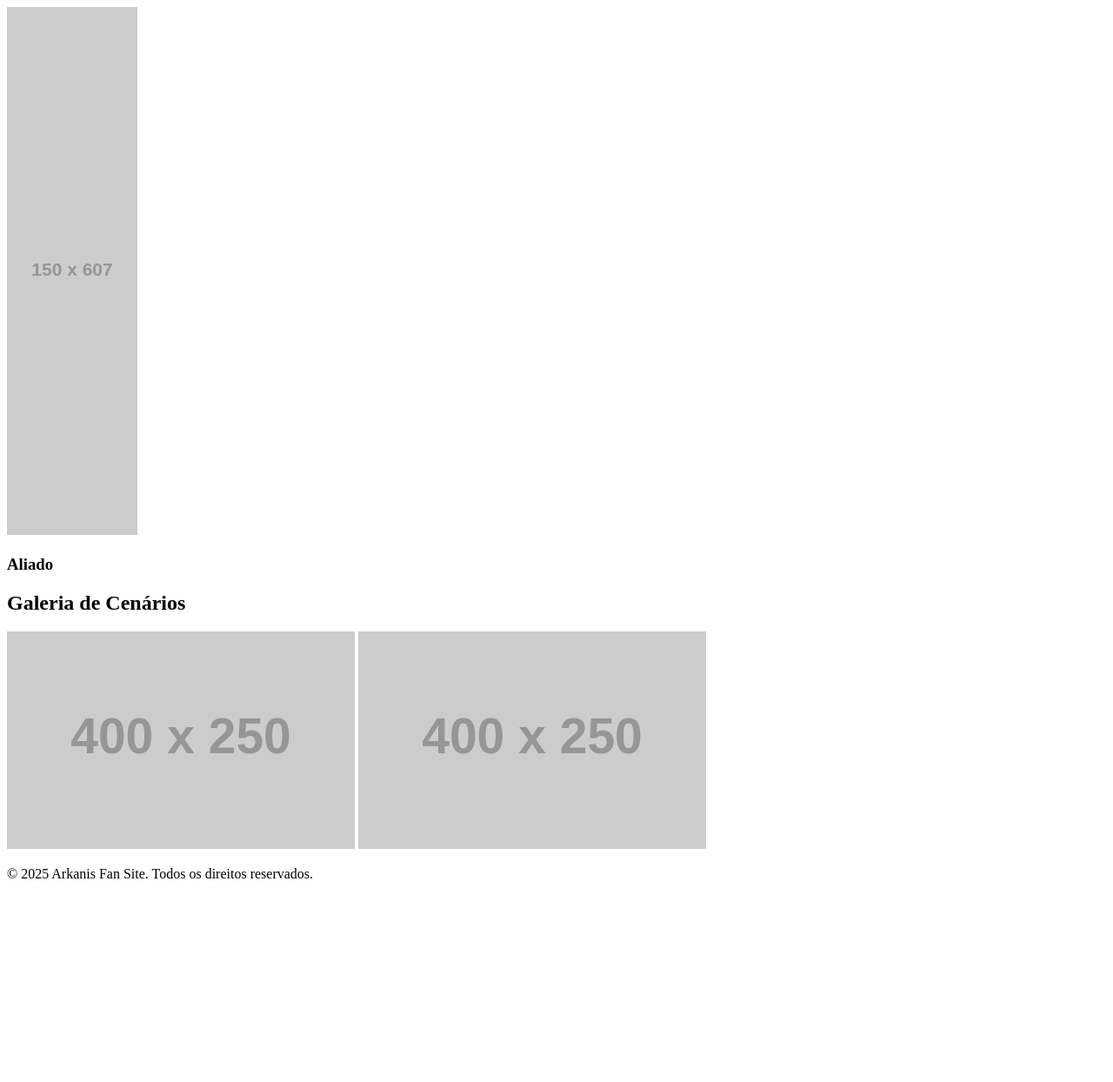
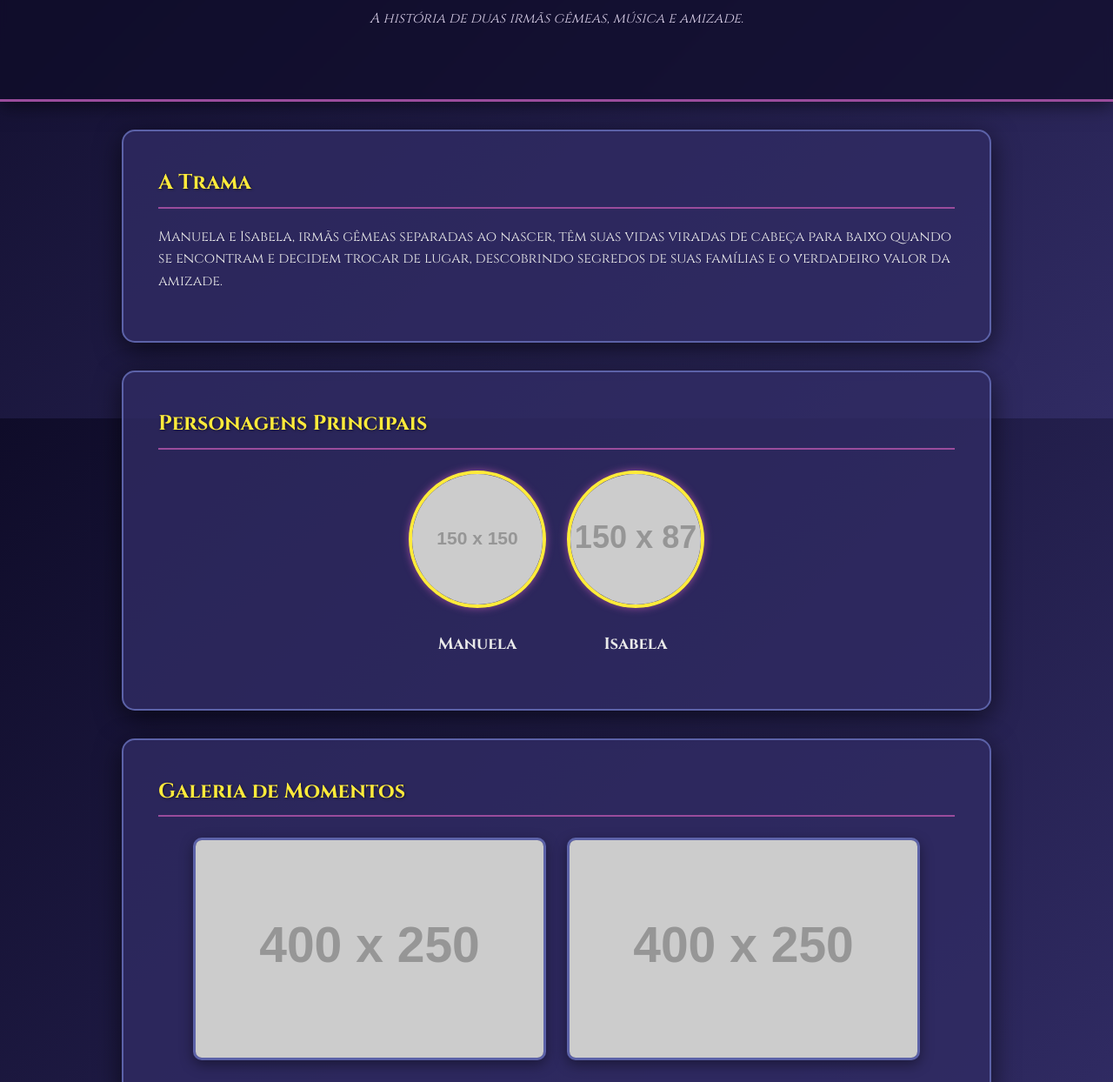
Before and after one commit to Titialk/tentativa-2, a plain HTML site: page index.html in a window 1280 px wide. Shown: the part 319-1563 px from the top of the page at 87% size. Before the commit the page ends 1349 px from the top, so only its background shows below. Drawn offline with Linux system fonts and the light colour scheme; placeholder pictures from the web are drawn by us.

Commit message:
Add files via upload

```diff
--- a/index.html
+++ b/index.html
@@ -3,47 +3,47 @@
 <head>
     <meta charset="UTF-8">
     <meta name="viewport" content="width=device-width, initial-scale=1.0">
-    <title>Arkanis Minecraft</title>
-    <link rel="stylesheet" href="style.css">
+    <title>Cúmplices de um Resgate</title>
+    <link rel="stylesheet" href="styles.css">
 </head>
 <body>
 
     <header class="header">
-        <h1>Bem-vindo ao mundo digital de Arkanis</h1>
-        <p>A aventura de Minecraft com um toque de tecnologia.</p>
+        <h1>Bem-vindo ao mundo de Cúmplices de um Resgate</h1>
+        <p>A história de duas irmãs gêmeas, música e amizade.</p>
     </header>
 
     <main class="container">
         <section class="card">
-            <h2>A Missão de Arkanis</h2>
-            <p>Em uma realidade paralela de Minecraft, os heróis precisam desvendar códigos e completar missões para restaurar o equilíbrio do universo.</p>
+            <h2>A Trama</h2>
+            <p>Manuela e Isabela, irmãs gêmeas separadas ao nascer, têm suas vidas viradas de cabeça para baixo quando se encontram e decidem trocar de lugar, descobrindo segredos de suas famílias e o verdadeiro valor da amizade.</p>
         </section>
 
         <section class="card">
-            <h2>Os Personagens</h2>
+            <h2>Personagens Principais</h2>
             <div class="character-list">
                 <div class="character-item">
-                    <img src="https://via.placeholder.com/150/00bcd4/ffffff?text=Protagonista" alt="Protagonista">
-                    <h3>Protagonista</h3>
+                    <img src="https://via.placeholder.com/150/ff69b4/ffffff?text=Manuela" alt="Manuela">
+                    <h3>Manuela</h3>
                 </div>
                 <div class="character-item">
-                    <img src="https://via.placeholder.com/150/607d8b/ffffff?text=Aliado" alt="Aliado">
-                    <h3>Aliado</h3>
+                    <img src="https://via.placeholder.com/150/87cefa/ffffff?text=Isabela" alt="Isabela">
+                    <h3>Isabela</h3>
                 </div>
             </div>
         </section>
 
         <section class="card">
-            <h2>Galeria de Cenários</h2>
+            <h2>Galeria de Momentos</h2>
             <div class="gallery">
-                <img src="https://via.placeholder.com/400x250/00bcd4/ffffff?text=Cenário+1" alt="Cenário de Arkanis">
-                <img src="https://via.placeholder.com/400x250/607d8b/ffffff?text=Cenário+2" alt="Cenário de Arkanis">
+                <img src="https://via.placeholder.com/400x250/ff69b4/ffffff?text=Momento+1" alt="Momento do show">
+                <img src="https://via.placeholder.com/400x250/87cefa/ffffff?text=Momento+2" alt="Momento do show">
             </div>
         </section>
     </main>
 
     <footer class="footer">
-        <p>&copy; 2025 Arkanis Fan Site. Todos os direitos reservados.</p>
+        <p>&copy; 2025 Fã-clube Cúmplices de um Resgate. Todos os direitos reservados.</p>
     </footer>
 
 </body>
--- a/styles.css
+++ b/styles.css
@@ -1,40 +1,52 @@
 /*
-    Nova Paleta de Cores (Tecnológica)
-    - Fundo: #121212 (Preto Escuro)
-    - Destaque Ciano: #00bcd4
-    - Cinza de Contraste: #607d8b
-    - Texto Principal: #e0e0e0 (Cinza Claro)
+    Paleta de Cores (Estilo Fantasia/Detalhado)
+    - Fundo Principal: Degradê de #0f0c29 para #302b63 (Tons de roxo e azul escuro)
+    - Destaque Roxo: #9a4c9c (Roxo vibrante)
+    - Destaque Dourado: #ffeb3b (Amarelo dourado)
+    - Texto Principal: #e9e9e9 (Cinza claro)
+    - Borda/Sombra: #5c62a8 (Azul-violeta)
 */
 
+@import url('https://fonts.googleapis.com/css2?family=Cinzel:wght@400;700&display=swap');
+
 body {
-    font-family: 'Consolas', 'Courier New', monospace;
-    background-color: #121212;
-    color: #e0e0e0;
+    font-family: 'Cinzel', serif;
+    background: linear-gradient(135deg, #0f0c29 0%, #302b63 100%);
+    background-attachment: fixed;
+    color: #e9e9e9;
     margin: 0;
     line-height: 1.6;
 }
 
 .header {
-    background: #121212;
-    color: #00bcd4;
+    background: rgba(15, 12, 41, 0.7);
+    color: #ffeb3b;
     text-align: center;
-    padding: 3rem 1rem;
-    border-bottom: 2px solid #607d8b;
+    padding: 4rem 1rem;
+    border-bottom: 3px solid #9a4c9c;
+    box-shadow: 0 5px 20px rgba(0, 0, 0, 0.5);
+    backdrop-filter: blur(5px);
 }
 
 .header h1 {
-    font-size: 3em;
+    font-size: 4em;
     margin-bottom: 0.5rem;
-    text-shadow: 0 0 10px #00bcd4;
+    text-shadow: 0 0 10px #ffeb3b, 0 0 20px #9a4c9c;
+    animation: glow-text 1.5s infinite alternate;
+}
+
+@keyframes glow-text {
+    from { text-shadow: 0 0 5px #ffeb3b; }
+    to { text-shadow: 0 0 10px #ffeb3b, 0 0 20px #9a4c9c; }
 }
 
 .header p {
-    font-style: normal;
-    color: #e0e0e0;
+    font-style: italic;
+    color: #d1c7e0;
 }
 
 .container {
-    max-width: 1200px;
+    max-width: 1000px;
     margin: 2rem auto;
     padding: 0 1rem;
     display: grid;
@@ -42,18 +54,25 @@ body {
 }
 
 .card {
-    background-color: rgba(96, 125, 139, 0.2);
-    border: 1px solid #00bcd4;
-    border-radius: 5px;
-    padding: 2rem;
-    box-shadow: 0 4px 15px rgba(0, 0, 0, 0.4);
+    background: rgba(48, 43, 99, 0.8);
+    border-radius: 15px;
+    padding: 2.5rem;
+    box-shadow: 0 8px 30px rgba(0, 0, 0, 0.6);
+    border: 2px solid #5c62a8;
+    transition: transform 0.3s ease, box-shadow 0.3s ease;
+}
+
+.card:hover {
+    transform: translateY(-5px);
+    box-shadow: 0 12px 40px rgba(0, 0, 0, 0.8);
 }
 
 .card h2 {
-    color: #00bcd4;
-    border-bottom: 2px solid #607d8b;
+    color: #ffeb3b;
+    border-bottom: 2px solid #9a4c9c;
     padding-bottom: 0.5rem;
     margin-top: 0;
+    text-shadow: 1px 1px 3px rgba(0, 0, 0, 0.5);
 }
 
 .character-list,
@@ -74,39 +93,41 @@ body {
     height: 150px;
     border-radius: 50%;
     object-fit: cover;
-    border: 3px solid #00bcd4;
-    transition: transform 0.3s ease-in-out;
+    border: 4px solid #ffeb3b;
+    box-shadow: 0 0 10px #9a4c9c;
+    transition: transform 0.3s ease-in-out, box-shadow 0.3s ease;
 }
 
 .character-item img:hover {
-    transform: scale(1.05);
-    box-shadow: 0 0 15px #00bcd4;
+    transform: scale(1.1);
+    box-shadow: 0 0 20px #ffeb3b;
 }
 
 .gallery img {
     width: 100%;
     max-width: 400px;
     height: auto;
-    border-radius: 5px;
-    border: 2px solid #607d8b;
-    transition: transform 0.3s ease-in-out;
+    border-radius: 10px;
+    border: 3px solid #5c62a8;
+    box-shadow: 0 5px 15px rgba(0, 0, 0, 0.4);
+    transition: transform 0.3s ease-in-out, box-shadow 0.3s ease;
 }
 
 .gallery img:hover {
-    transform: scale(1.05);
-    box-shadow: 0 0 15px #607d8b;
+    transform: scale(1.03);
+    box-shadow: 0 5px 25px rgba(0, 0, 0, 0.8);
 }
 
 .footer {
     text-align: center;
-    padding: 1.5rem 1rem;
-    background-color: #121212;
-    border-top: 1px solid #607d8b;
+    padding: 2rem 1rem;
+    background: #0f0c29;
+    border-top: 1px solid #5c62a8;
     margin-top: 2rem;
 }
 
 @media (max-width: 768px) {
     .header h1 {
-        font-size: 2em;
+        font-size: 2.5em;
     }
 }
```
